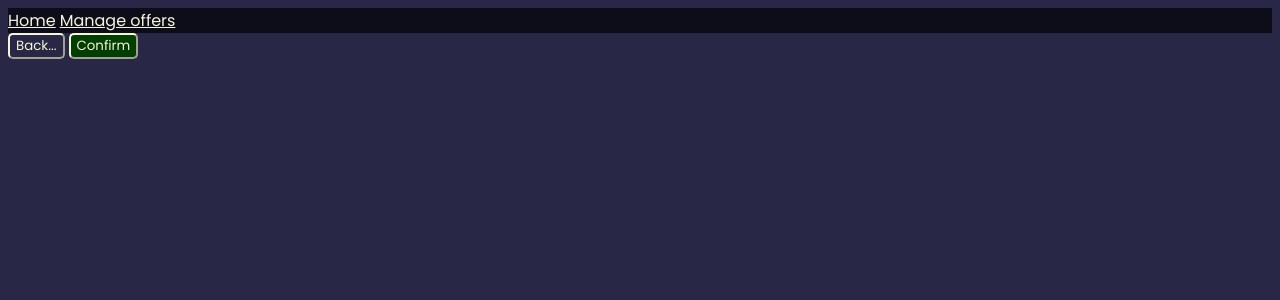
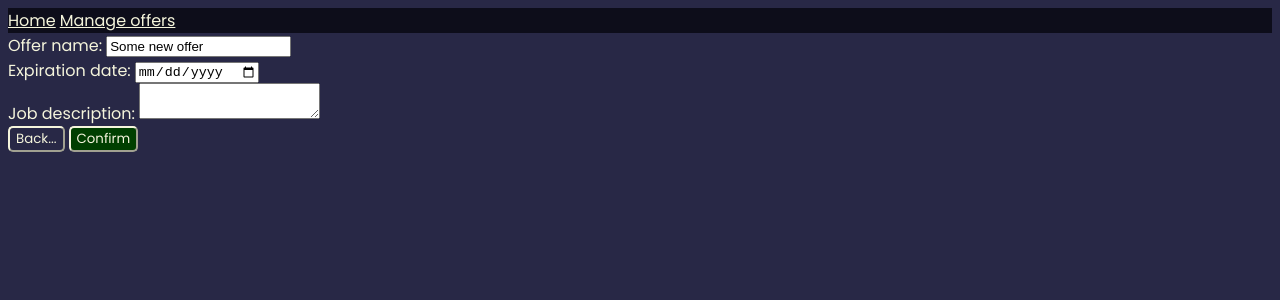
Before and after one commit to PIS-2023Z/svelte-frontend, a SvelteKit app: page /offers/1/modify in a window 1280 px wide. Shown: the top 300 px of the page. Built offline with nearby package versions, Linux system fonts and the light colour scheme.

Commit message:
KAN-14 Added initial job offer modification form code. Added more test apis for testing all the fetch() calls. Now utilizing goto() instead of window.location.href when changing pages.

```diff
--- a/src/lib/global_style.css
+++ b/src/lib/global_style.css
@@ -50,6 +50,7 @@ h1,
 h2,
 h3,
 p,
+label,
 nav a {
     font-family: Poppins, Arial, Helvetica, sans-serif;
     color: var(--text-color);
--- a/src/routes/api/+server.ts
+++ b/src/routes/api/offer/all/+server.ts
@@ -2,7 +2,7 @@ import json_data from '$lib/sample_data.json';
 import { json } from '@sveltejs/kit';
 import type { RequestHandler } from './$types';
 
-export const GET: RequestHandler = ({ url }) => {
+export const GET: RequestHandler = () => {
 	const options: ResponseInit = {
 		status: 200,
 		headers: {
--- /dev/null
+++ b/src/routes/api/offer/update/+server.ts
@@ -0,0 +1,8 @@
+import type { ApiOffer } from '$lib/types';
+import type { RequestEvent } from './$types';
+
+export const PUT = async ({ request }: RequestEvent) => {
+	const data: ApiOffer = await request.json();
+	console.log(data);
+	return new Response(null, { status: 204 });
+};
--- a/src/routes/offers/+page.server.ts
+++ b/src/routes/offers/+page.server.ts
@@ -1,7 +1,7 @@
 import type { ApiOfferResponse } from '$lib/types';
 import type { PageServerLoad } from './$types';
 export const load: PageServerLoad = async ({ fetch }) => {
-	const response = await fetch('/api');
+	const response = await fetch('/api/offer/all');
 	const data: ApiOfferResponse = await response.json();
 	return data;
 };
--- a/src/routes/offers/[slug]/+page.server.ts
+++ b/src/routes/offers/[slug]/+page.server.ts
@@ -1,8 +1,8 @@
 import type { ApiOfferResponse } from '$lib/types';
 import { error } from '@sveltejs/kit';
-import type { PageServerLoad } from '../$types';
+import type { PageServerLoad } from './$types';
 export const load: PageServerLoad = async ({ fetch, params }) => {
-	const response = await fetch('/api');
+	const response = await fetch('/api/offer/all');
 	const data: ApiOfferResponse = await response.json();
 	const result = data.data.find(
 		(offer) => offer.id === Number.parseInt(params.slug)
--- a/src/routes/offers/[slug]/+page.svelte
+++ b/src/routes/offers/[slug]/+page.svelte
@@ -1,10 +1,11 @@
 <script lang="ts">
+	import { goto } from '$app/navigation';
 	import ConfirmationBox from './ConfirmationBox.svelte';
 
 	export let data;
 	let show_confirmation = false;
 	const handleModifyClick = () => {
-		window.location.href = `/offers/${data.id}/modify`;
+		goto(`./${data.id}/modify`);
 	};
 	const handleDeleteClick = () => {
 		show_confirmation = true;
--- /dev/null
+++ b/src/routes/offers/[slug]/modify/+page.server.ts
@@ -0,0 +1,5 @@
+import type { PageServerLoad } from './$types';
+
+export const load: PageServerLoad = async ({ params }) => {
+	return { slug: params.slug };
+};
--- a/src/routes/offers/[slug]/modify/+page.svelte
+++ b/src/routes/offers/[slug]/modify/+page.svelte
@@ -1,7 +1,45 @@
 <script lang="ts">
+	export let data: { slug: string };
+	import { goto } from '$app/navigation';
+	import { JobStatus } from '$lib';
+	import type { ApiOffer } from '$lib/types';
+	let new_data: ApiOffer = {
+		id: 1,
+		name: 'Some new offer',
+		date_published: new Date(),
+		expiration_date: new Date(),
+		status: JobStatus.AVAILABLE,
+		salary: null,
+		description: null
+	};
+	const quit = () => {
+		goto(`../${data.slug}`);
+	};
+	const handleSubmit = async () => {
+		await fetch('/api/offer/update', {
+			method: 'PUT',
+			body: JSON.stringify(new_data),
+			headers: { 'Content-Type': 'application/json' }
+		});
+		goto(`../${data.slug}`);
+	};
 </script>
 
-<div>
-	<button>Back...</button>
-	<button class="confirm">Confirm</button>
-</div>
+<form on:submit={handleSubmit}>
+	<div>
+		<label for="name">Offer name: </label>
+		<input name="name" type="text" bind:value={new_data.name} />
+	</div>
+	<div>
+		<label for="date">Expiration date: </label>
+		<input name="date" type="date" bind:value={new_data.expiration_date} />
+	</div>
+	<div>
+		<label for="description">Job description: </label>
+		<textarea name="description" bind:value={new_data.description}></textarea>
+	</div>
+	<div>
+		<button on:click={quit}>Back...</button>
+		<button type="submit" class="confirm">Confirm</button>
+	</div>
+</form>
```
